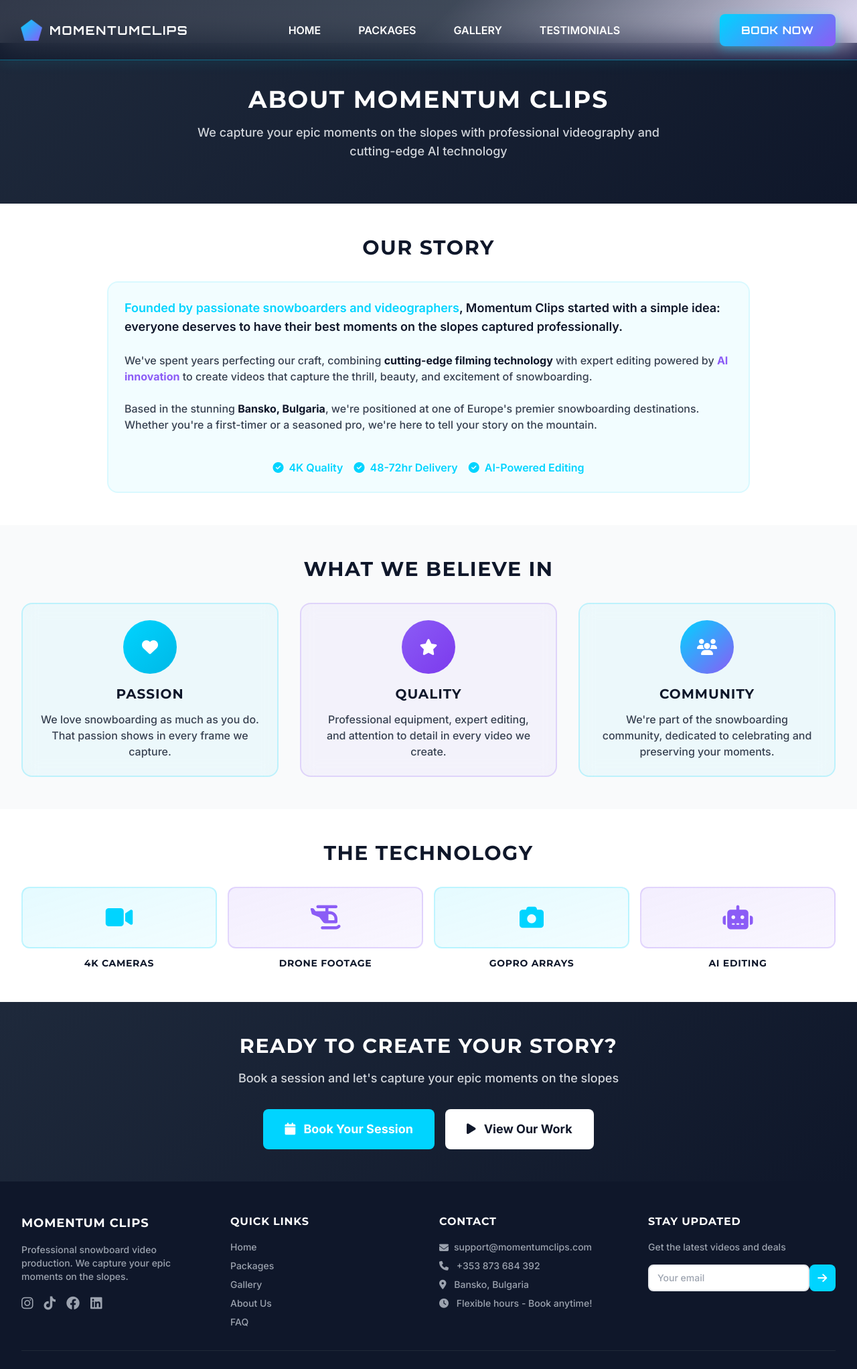
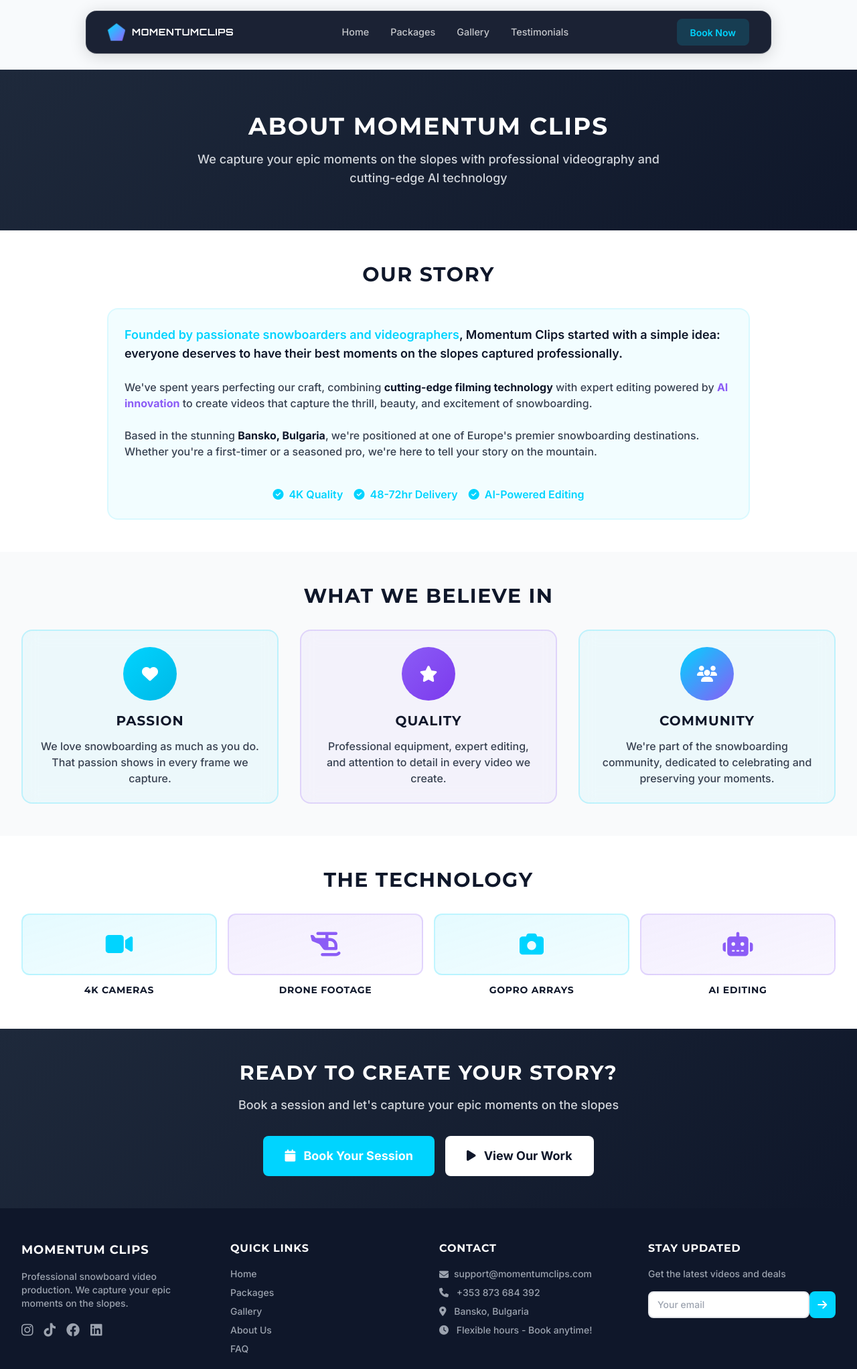
Before and after one commit to pac-dan/whiterabbit, a Flask app: page /about in a window 1280 px wide. Shown: the top 2044 px of the page at 67% size. Run offline with Flask 3, Linux system fonts and the light colour scheme; some libraries are stand-ins or nearby versions.

Commit message:
Redesign: Floating island navbar, add Calendly widget, remove testimonials from homepage

```diff
--- a/app/static/css/style.css
+++ b/app/static/css/style.css
@@ -228,52 +228,128 @@ nav a:hover {
     transition: all 0.3s ease;
 }
 
-/* ========== CYBERPUNK NAVBAR UPGRADES ========== */
+/* ========== FLOATING ISLAND NAVBAR ========== */
 
-/* Navbar Base - Glass Morphism */
-.navbar {
-    height: 90px;
-    background: linear-gradient(135deg, rgba(15, 23, 42, 0.85), rgba(30, 41, 59, 0.85), rgba(139, 92, 246, 0.15)) !important;
+/* Main floating island container */
+.navbar-island {
+    background: rgba(15, 23, 42, 0.95);
     backdrop-filter: blur(20px);
     -webkit-backdrop-filter: blur(20px);
-    border-bottom: 1px solid rgba(0, 212, 255, 0.4);
-    box-shadow: 0 2px 20px rgba(0, 212, 255, 0.1);
-    transition: all 0.4s cubic-bezier(0.4, 0, 0.2, 1);
-    font-family: 'Orbitron', sans-serif;
+    border: 1px solid rgba(255, 255, 255, 0.1);
+    border-radius: 1rem;
+    box-shadow:
+        0 4px 24px rgba(0, 0, 0, 0.15),
+        0 1px 2px rgba(0, 0, 0, 0.1);
+    height: 64px;
+    transition: all 0.3s ease;
 }
 
-/* Navbar Scrolled State */
-.navbar.scrolled {
-    height: 70px;
-    background: linear-gradient(135deg, rgba(15, 23, 42, 0.95), rgba(30, 41, 59, 0.95), rgba(0, 212, 255, 0.1)) !important;
-    box-shadow: 0 4px 20px rgba(0, 212, 255, 0.3), 0 0 40px rgba(0, 212, 255, 0.1);
-    border-bottom: 2px solid #00D4FF;
+/* Subtle hover glow on navbar */
+.navbar-island:hover {
+    border-color: rgba(0, 212, 255, 0.2);
+    box-shadow:
+        0 4px 24px rgba(0, 0, 0, 0.18),
+        0 0 20px rgba(0, 212, 255, 0.08);
 }
 
-/* Pulsing Neon Polygon Logo */
+/* Scrolled state - slightly more solid */
+nav.scrolled .navbar-island {
+    background: rgba(15, 23, 42, 0.98);
+    box-shadow:
+        0 8px 32px rgba(0, 0, 0, 0.2),
+        0 0 20px rgba(0, 212, 255, 0.1);
+    border-color: rgba(0, 212, 255, 0.25);
+}
+
+/* Mobile dropdown island */
+.navbar-island-mobile {
+    background: rgba(15, 23, 42, 0.98);
+    backdrop-filter: blur(20px);
+    -webkit-backdrop-filter: blur(20px);
+    border: 1px solid rgba(255, 255, 255, 0.1);
+    border-radius: 1rem;
+    box-shadow: 0 4px 24px rgba(0, 0, 0, 0.2);
+}
+
+/* Clean nav links */
+.nav-link-clean {
+    color: rgba(255, 255, 255, 0.75);
+    font-weight: 500;
+    font-size: 0.9rem;
+    padding: 0.5rem 0;
+    transition: color 0.2s ease;
+    text-decoration: none;
+    font-family: 'Inter', sans-serif;
+}
+
+.nav-link-clean:hover {
+    color: #ffffff;
+}
+
+/* Book button - accent style */
+.btn-book-island {
+    background: rgba(0, 212, 255, 0.15);
+    color: #00D4FF;
+    font-weight: 600;
+    font-size: 0.875rem;
+    padding: 0.6rem 1.25rem;
+    border-radius: 0.5rem;
+    transition: all 0.2s ease;
+    text-decoration: none;
+    font-family: 'Inter', sans-serif;
+}
+
+.btn-book-island:hover {
+    background: rgba(0, 212, 255, 0.25);
+    transform: translateY(-1px);
+}
+
+/* Logo polygon */
 .logo-polygon {
     display: inline-block;
-    width: 30px;
-    height: 30px;
+    width: 26px;
+    height: 26px;
     background: linear-gradient(135deg, #00D4FF, #8B5CF6);
     clip-path: polygon(50% 0%, 100% 38%, 82% 100%, 18% 100%, 0% 38%);
-    margin-right: 12px;
-    animation: pulse-polygon 2s ease-in-out infinite;
-    box-shadow: 0 0 20px rgba(0, 212, 255, 0.6);
+    margin-right: 10px;
+    animation: pulse-polygon 3s ease-in-out infinite;
 }
 
 @keyframes pulse-polygon {
     0%, 100% {
         transform: scale(1);
-        box-shadow: 0 0 20px rgba(0, 212, 255, 0.6);
+        filter: brightness(1);
     }
     50% {
-        transform: scale(1.1);
-        box-shadow: 0 0 30px rgba(0, 212, 255, 0.9), 0 0 50px rgba(139, 92, 246, 0.5);
+        transform: scale(1.05);
+        filter: brightness(1.2);
     }
 }
 
-/* Nav Links - Glowing Underline + Ripple */
+/* Adjust main content padding for floating nav */
+main.pt-16 {
+    padding-top: 6.5rem !important;
+}
+
+/* Mobile adjustments */
+@media (max-width: 768px) {
+    .navbar-island {
+        height: 56px;
+        border-radius: 0.875rem;
+    }
+
+    .logo-polygon {
+        width: 22px;
+        height: 22px;
+        margin-right: 8px;
+    }
+
+    main.pt-16 {
+        padding-top: 5.5rem !important;
+    }
+}
+
+/* Keep old nav-link for backwards compatibility */
 .nav-link {
     position: relative;
     padding: 8px 16px;
@@ -286,29 +362,7 @@ nav a:hover {
     border-bottom: none !important;
 }
 
-.nav-link::before {
-    content: '';
-    position: absolute;
-    bottom: 0;
-    left: 50%;
-    width: 0;
-    height: 2px;
-    background: #00D4FF;
-    box-shadow: 0 0 8px #00D4FF;
-    transform: translateX(-50%);
-    transition: width 0.4s cubic-bezier(0.4, 0, 0.2, 1);
-}
-
-.nav-link:hover::before {
-    width: 100%;
-}
-
-.nav-link:hover {
-    color: #00f2ff !important;
-    text-shadow: 0 0 10px rgba(0, 242, 255, 0.8), 0 0 20px rgba(0, 212, 255, 0.5);
-}
-
-/* Book Now Button - Cyberpunk Style */
+/* Book Now Button - keep for other pages */
 .btn-book-cyber {
     position: relative;
     background: linear-gradient(135deg, #00D4FF, #8B5CF6) !important;
@@ -321,21 +375,6 @@ nav a:hover {
     transition: all 0.3s ease;
     overflow: hidden;
     font-family: 'Orbitron', sans-serif;
-}
-
-.btn-book-cyber::before {
-    content: '';
-    position: absolute;
-    top: 0;
-    left: -100%;
-    width: 100%;
-    height: 100%;
-    background: linear-gradient(90deg, transparent, rgba(255, 255, 255, 0.3), transparent);
-    transition: left 0.6s ease;
-}
-
-.btn-book-cyber:hover::before {
-    left: 100%;
 }
 
 .btn-book-cyber:hover {
--- a/app/templates/base.html
+++ b/app/templates/base.html
@@ -84,50 +84,60 @@
 </head>
 <body>
 
-    <!-- Navigation - Cyberpunk Upgraded -->
-    <nav class="navbar fixed w-full z-50" id="mainNav">
-        <div class="max-w-7xl mx-auto px-4 sm:px-6 lg:px-8 h-full">
-            <div class="flex items-center h-full">
+    <!-- Navigation - Floating Island Style -->
+    <nav class="fixed top-4 left-1/2 -translate-x-1/2 z-50 w-[94%] max-w-5xl" id="mainNav">
+        <div class="navbar-island">
+            <div class="flex items-center justify-between h-full px-5 lg:px-8">
                 <!-- Logo - Left -->
                 <div class="flex items-center flex-shrink-0">
                     <a href="{{ url_for('main.index') }}" class="flex items-center">
                         <span class="logo-polygon"></span>
-                        <span class="text-lg sm:text-xl lg:text-2xl font-bold text-white" style="letter-spacing: 0.1em; font-family: 'Orbitron', sans-serif;">MOMENTUMCLIPS</span>
+                        <span class="text-sm sm:text-base lg:text-lg font-bold text-white tracking-wider" style="font-family: 'Orbitron', sans-serif;">MOMENTUMCLIPS</span>
                     </a>
                 </div>
 
-                <!-- Desktop Navigation - Centered (flex-1 creates equal spacing) -->
-                <div class="hidden md:flex flex-1 items-center justify-center space-x-6">
-                    <a href="{{ url_for('main.index') }}" class="nav-link font-semibold">HOME</a>
-                    <a href="{{ url_for('main.packages') }}" class="nav-link font-semibold">PACKAGES</a>
-                    <a href="{{ url_for('main.gallery') }}" class="nav-link font-semibold">GALLERY</a>
-                    <a href="{{ url_for('main.testimonials') }}" class="nav-link font-semibold">TESTIMONIALS</a>
+                <!-- Desktop Navigation - Center -->
+                <div class="hidden md:flex items-center space-x-6 lg:space-x-8">
+                    <a href="{{ url_for('main.index') }}" class="nav-link-clean">Home</a>
+                    <a href="{{ url_for('main.packages') }}" class="nav-link-clean">Packages</a>
+                    <a href="{{ url_for('main.gallery') }}" class="nav-link-clean">Gallery</a>
+                    <a href="{{ url_for('main.testimonials') }}" class="nav-link-clean">Testimonials</a>
+                    {% if current_user.is_authenticated and current_user.is_admin %}
+                    <a href="{{ url_for('admin.dashboard') }}" class="nav-link-clean" style="color: #8B5CF6;">
+                        <i class="fas fa-cog mr-1"></i>Admin
+                    </a>
+                    {% endif %}
                 </div>
 
                 <!-- Book Now Button - Right -->
                 <div class="hidden md:flex items-center flex-shrink-0">
-                    <a href="{{ url_for('main.packages') }}" class="btn-book-cyber">
-                        BOOK NOW
+                    <a href="{{ url_for('main.packages') }}#book-session" class="btn-book-island">
+                        Book Now
                     </a>
                 </div>
 
                 <!-- Mobile menu button -->
                 <div class="md:hidden flex items-center">
-                    <button id="mobile-menu-button" class="text-cyan-400 hover:text-cyan-300 focus:outline-none">
-                        <i class="fas fa-bars text-2xl hamburger-line"></i>
+                    <button id="mobile-menu-button" class="text-white hover:text-[#00D4FF] focus:outline-none transition">
+                        <i class="fas fa-bars text-xl"></i>
                     </button>
                 </div>
             </div>
         </div>
 
-        <!-- Mobile Navigation -->
-        <div id="mobile-menu" class="hidden md:hidden bg-[#1E293B] border-t border-[#00D4FF]/30">
-            <div class="px-4 pt-3 pb-4 space-y-2">
-                <a href="{{ url_for('main.index') }}" class="block px-4 py-3 text-white hover:bg-[#00D4FF]/20 rounded-lg font-semibold text-base transition">HOME</a>
-                <a href="{{ url_for('main.packages') }}" class="block px-4 py-3 text-white hover:bg-[#00D4FF]/20 rounded-lg font-semibold text-base transition">PACKAGES</a>
-                <a href="{{ url_for('main.gallery') }}" class="block px-4 py-3 text-white hover:bg-[#00D4FF]/20 rounded-lg font-semibold text-base transition">GALLERY</a>
-                <a href="{{ url_for('main.testimonials') }}" class="block px-4 py-3 text-white hover:bg-[#00D4FF]/20 rounded-lg font-semibold text-base transition">TESTIMONIALS</a>
-                <a href="{{ url_for('main.packages') }}" class="block px-4 py-3 bg-[#00D4FF] text-white text-center rounded-lg font-bold text-base hover:bg-[#00B8E6] transition">BOOK NOW</a>
+        <!-- Mobile Navigation - Separate floating card -->
+        <div id="mobile-menu" class="hidden md:hidden mt-3">
+            <div class="navbar-island-mobile px-4 py-4 space-y-1">
+                <a href="{{ url_for('main.index') }}" class="block px-4 py-3 text-white hover:bg-white/10 rounded-xl font-medium transition">Home</a>
+                <a href="{{ url_for('main.packages') }}" class="block px-4 py-3 text-white hover:bg-white/10 rounded-xl font-medium transition">Packages</a>
+                <a href="{{ url_for('main.gallery') }}" class="block px-4 py-3 text-white hover:bg-white/10 rounded-xl font-medium transition">Gallery</a>
+                <a href="{{ url_for('main.testimonials') }}" class="block px-4 py-3 text-white hover:bg-white/10 rounded-xl font-medium transition">Testimonials</a>
+                {% if current_user.is_authenticated and current_user.is_admin %}
+                <a href="{{ url_for('admin.dashboard') }}" class="block px-4 py-3 text-[#8B5CF6] hover:bg-[#8B5CF6]/10 rounded-xl font-medium transition">
+                    <i class="fas fa-cog mr-2"></i>Admin
+                </a>
+                {% endif %}
+                <a href="{{ url_for('main.packages') }}#book-session" class="block px-4 py-3 mt-2 bg-[#00D4FF]/20 text-[#00D4FF] text-center rounded-xl font-semibold hover:bg-[#00D4FF]/30 transition">Book Now</a>
             </div>
         </div>
     </nav>
@@ -135,7 +145,7 @@
     <!-- Flash Messages -->
     {% with messages = get_flashed_messages(with_categories=true) %}
         {% if messages %}
-            <div class="fixed top-20 right-4 z-50 space-y-2" id="flash-messages">
+            <div class="fixed top-24 right-4 z-40 space-y-2" id="flash-messages">
                 {% for category, message in messages %}
                     <div class="bg-white border-l-4 {% if category == 'success' %}border-green-500{% elif category == 'danger' or category == 'error' %}border-red-500{% elif category == 'warning' %}border-yellow-500{% else %}border-blue-500{% endif %} p-4 shadow-lg rounded-r-lg max-w-md animate-slide-in">
                         <div class="flex items-center justify-between">
```
Also changed, not shown: app/templates/index.html (+19 -32 lines).
